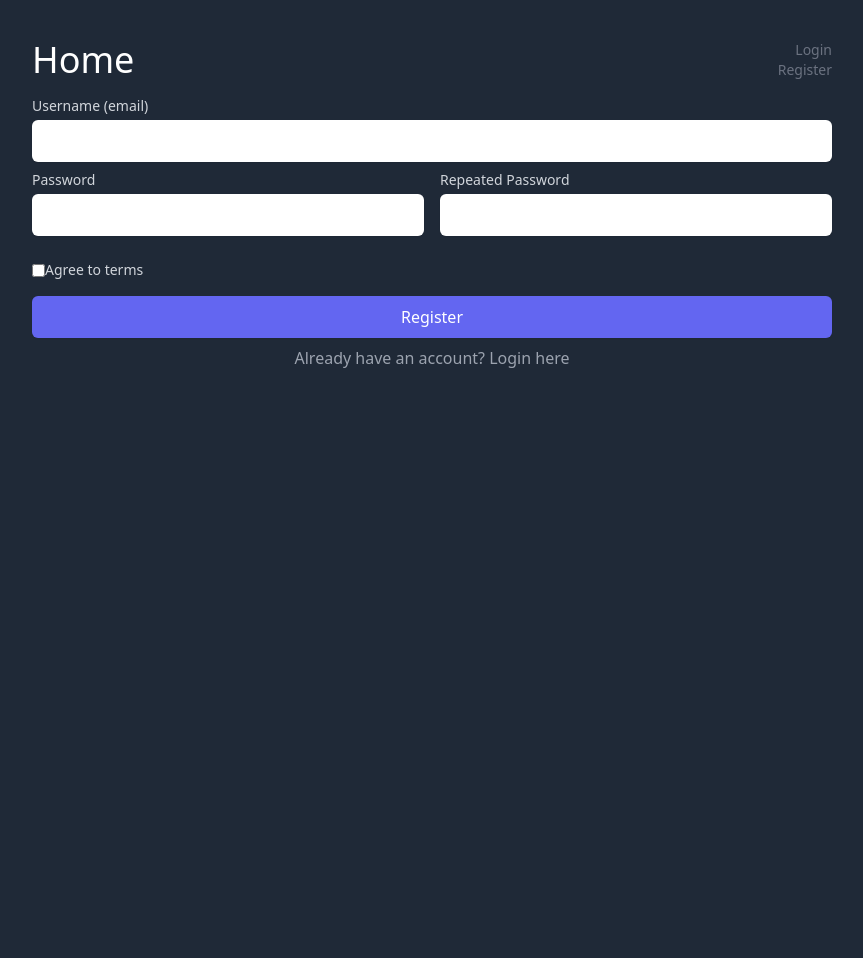
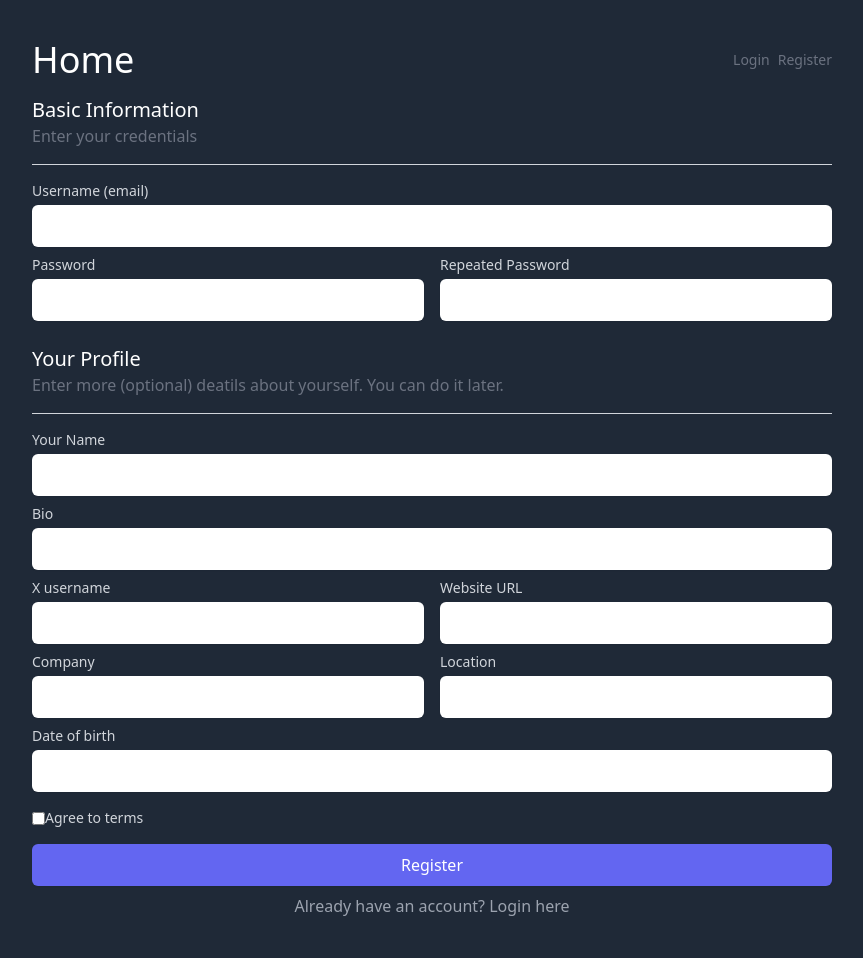
Before and after one commit to liviu-hariton/xclone, a Symfony app: template templates/registration/register.html.twig in a window 1280 px wide. Shown: the whole page, without its empty margins (208-1071 px from the left). Before the commit the page ends 368 px from the top, so only its background shows below. Run offline with Twig, Linux system fonts and the light colour scheme; the template is opened without the code that fills it, so the values that code supplies are empty; form fields are guessed from the names that the template uses; some libraries are stand-ins or nearby versions.

Commit message:
User registration profile

```diff
--- a/src/Form/RegistrationFormType.php
+++ b/src/Form/RegistrationFormType.php
@@ -54,6 +54,7 @@ class RegistrationFormType extends AbstractType
                     ]),
                 ],
             ])
+            ->add('userProfile', UserProfileType::class)
         ;
     }
 
--- a/templates/base.html.twig
+++ b/templates/base.html.twig
@@ -29,13 +29,14 @@
         </div>
 
         <div class="text-right">
-            <div class="text-sm text-gray-400 dark:text-gray-500">
+            <div class="text-sm text-gray-400 dark:text-gray-500 flex">
                 {% if app.user %}
                     <div><a href="{{ path('app_micro_post_add') }}">Add new post</a></div>
-                    <div><a href="{{ path('app_logout') }}">Logout</a></div>
+                    <div class="ml-2"><a href="{{ path('app_settings_profile') }}">Profile settings</a></div>
+                    <div class="ml-2"><a href="{{ path('app_logout') }}">Logout</a></div>
                 {% else %}
                     <div><a href="{{ path('app_login') }}">Login</a></div>
-                    <div><a href="{{ path('app_register') }}">Register</a></div>
+                    <div class="ml-2"><a href="{{ path('app_register') }}">Register</a></div>
                 {% endif %}
             </div>
         </div>
--- a/templates/registration/register.html.twig
+++ b/templates/registration/register.html.twig
@@ -8,6 +8,13 @@
     {% endfor %}
 
     {{ form_start(registrationForm) }}
+    <div class="text-xl">
+        Basic Information
+    </div>
+    <div class="text-gray-500 mb-4 pb-4 border-b border-gray-300">
+        Enter your credentials
+    </div>
+
     <div>
         {{ form_label(registrationForm.email, 'Username (email)', {'label_attr': {'class': 'block text-sm text-gray-700 dark:text-gray-300 font-medium'}}) }}
         {{ form_widget(registrationForm.email, {'attr': {'class': 'block w-full shadow-sm border-gray-300 dark:border-transparent dark:text-gray-800 rounded-md border p-2 mt-1 mb-2'}})}}
@@ -27,6 +34,15 @@
         </div>
     </div>
 
+    <div class="text-xl mt-4">
+        Your Profile
+    </div>
+    <div class="text-gray-500 mb-4 pb-4 border-b border-gray-300">
+        Enter more (optional) deatils about yourself. You can do it later.
+    </div>
+
+    {{ include ('/settings_profile/_profile-form.html.twig', { form: registrationForm.userProfile }) }}
+
     <div class="flex items-center mt-4 mb-4">
         {{ form_widget(registrationForm.agreeTerms, {'attr': {'class': 'h-4 w-4 rounded border-gray border text-indigo-300 mr-2'}}) }}
         {{ form_label(registrationForm.agreeTerms, 'Agree to terms', {'label_attr': {'class': 'text-sm text-gray-700 dark:text-gray-300 font-medium'}}) }}
--- /dev/null
+++ b/templates/settings_profile/_profile-form.html.twig
@@ -0,0 +1,32 @@
+{{ form_label(form.name, 'Your Name', {'label_attr': {'class': 'block text-sm text-gray-700 dark:text-gray-300 font-medium'}}) }}
+{{ form_widget(form.name, {'attr': {'class': 'block w-full shadow-sm border-gray-300 dark:border-transparent dark:text-gray-800 rounded-md border p-2 mt-1 mb-2'}}) }}
+
+{{ form_label(form.bio, 'Bio', {'label_attr': {'class': 'block text-sm text-gray-700 dark:text-gray-300 font-medium'}}) }}
+{{ form_widget(form.bio, {'attr': {'class': 'block w-full shadow-sm border-gray-300 dark:border-transparent dark:text-gray-800 rounded-md border p-2 mt-1 mb-2'}}) }}
+
+<div class="grid grid-cols-1 md:grid-cols-2 gap-4">
+    <div>
+        {{ form_label(form.x_username, 'X username', {'label_attr': {'class': 'block text-sm text-gray-700 dark:text-gray-300 font-medium'}}) }}
+        {{ form_widget(form.x_username, {'attr': {'class': 'block w-full shadow-sm border-gray-300 dark:border-transparent dark:text-gray-800 rounded-md border p-2 mt-1 mb-2'}}) }}
+    </div>
+
+    <div>
+        {{ form_label(form.website_url, 'Website URL', {'label_attr': {'class': 'block text-sm text-gray-700 dark:text-gray-300 font-medium'}}) }}
+        {{ form_widget(form.website_url, {'attr': {'class': 'block w-full shadow-sm border-gray-300 dark:border-transparent dark:text-gray-800  rounded-md border p-2 mt-1 mb-2'}}) }}
+    </div>
+</div>
+
+<div class="grid grid-cols-1 md:grid-cols-2 gap-4">
+    <div>
+        {{ form_label(form.company, 'Company', {'label_attr': {'class': 'block text-sm text-gray-700 dark:text-gray-300 font-medium'}}) }}
+        {{ form_widget(form.company, {'attr': {'class': 'block w-full shadow-sm border-gray-300 dark:border-transparent dark:text-gray-800 rounded-md border p-2 mt-1 mb-2'}}) }}
+    </div>
+
+    <div>
+        {{ form_label(form.location, 'Location', {'label_attr': {'class': 'block text-sm text-gray-700 dark:text-gray-300 font-medium'}}) }}
+        {{ form_widget(form.location, {'attr': {'class': 'block w-full shadow-sm border-gray-300 dark:border-transparent dark:text-gray-800 rounded-md border p-2 mt-1 mb-2'}}) }}
+    </div>
+</div>
+
+{{ form_label(form.date_of_birth, 'Date of birth', {'label_attr': {'class': 'block text-sm text-gray-700 dark:text-gray-300 font-medium'}}) }}
+{{ form_widget(form.date_of_birth, {'attr': {'class': 'block w-full shadow-sm border-gray-300 dark:border-transparent dark:text-gray-800 bg-white rounded-md border p-2 mt-1 mb-2'}}) }}
```
Also changed, not shown: src/Controller/ProfileController.php (added, +18 -0 lines), src/Controller/SettingsProfileController.php (added, +48 -0 lines), src/Entity/UserProfile.php (+5 -4 lines), src/Form/UserProfileType.php (added, +39 -0 lines), templates/profile/index.html.twig (added, +20 -0 lines), templates/settings_profile/profile.html.twig (added, +17 -0 lines).
